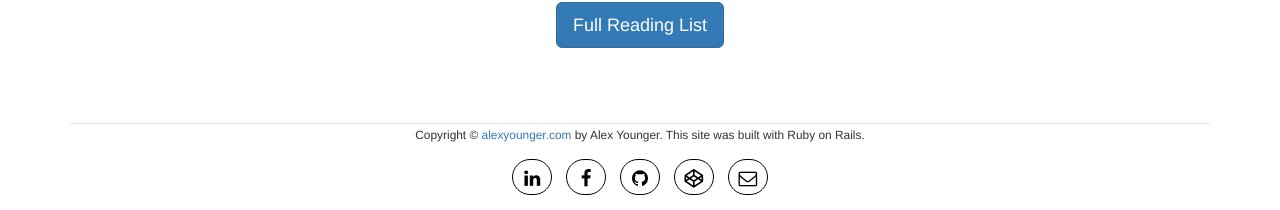
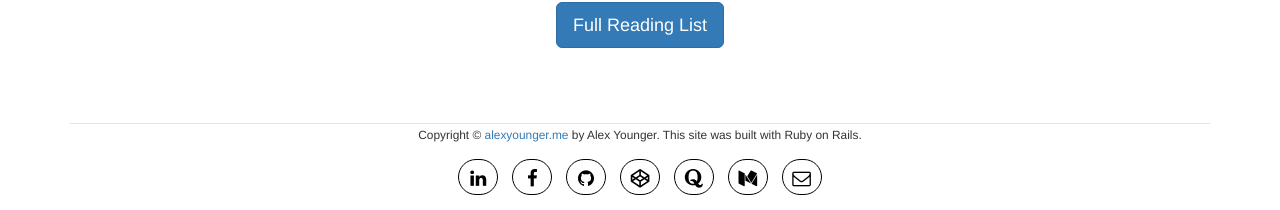
Before and after one commit to AlextheYounga/alpha-blog, a Rails app: page / in a window 1280 px wide. Shown: the part 1808-2018 px from the top of the page. Run offline with Rails 7, Linux system fonts and the light colour scheme; data that the repository does not hold is empty; style sheets or scripts are compiled from the project's sources; some libraries are stand-ins or nearby versions.

Commit message:
Footer Update

```diff
--- a/app/views/layouts/_footer.html.erb
+++ b/app/views/layouts/_footer.html.erb
@@ -1,7 +1,7 @@
 <div id="footer-container" class="container">
   <footer align="center" class="footer">
     <small>
-      Copyright &copy; <a href="alextheyounger.me">alexyounger.com</a> by Alex Younger. This site was built with Ruby on Rails.
+      Copyright &copy; <a href="alextheyounger.me">alexyounger.me</a> by Alex Younger. This site was built with Ruby on Rails.
     </small>
     <br/>
 
@@ -11,6 +11,8 @@
 <li><a href="https://www.facebook.com/alex.younger.7" class="fa fa-lg fa-facebook"></a></li>
 <li><a href="https://github.com/AlextheYounga/alpha-blog" class="fa fa-lg fa-github"></a></li>
 <li><a href="https://codepen.io/alextheyounger/" class="fa fa-lg fa-codepen"></a></li>
+<li><a href="https://www.quora.com/profile/Alex-Younger-5" class="fa fa-lg fa-quora"></a></li>
+<li><a href="https://medium.com/@AlextheYounger" class="fa fa-lg fa-medium"></a></li>
 <li><a href="mailto:alexyounger07@gmail.com" class="fa fa-lg fa-envelope-o"></a></li>
 
 </ul>
```
